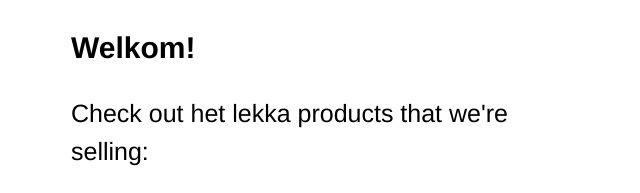
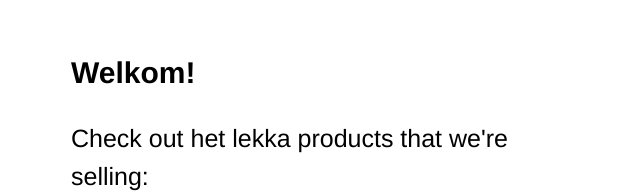
Before and after one commit to martinhellwagner/marketplace-showcase-website, a Vue app: page / in a window 1280 px wide. Shown: the top 193 px of the page, without its empty margins (319-959 px from the left). Built offline with nearby package versions, Linux system fonts and the light colour scheme.

Commit message:
Change margins

```diff
--- a/src/assets/style.scss
+++ b/src/assets/style.scss
@@ -51,16 +51,16 @@ body {
     max-width: 500px;
     text-align: left;
     line-height: 1.5;
-
-    @include fluidSizes(margin-top, 20, 25);
   }
 
   .headline {
     @include fluidSizes(font-size, 25, 30);
+    @include fluidSizes(margin-top, 40, 50);
   }
 
   .subheadline {
     @include fluidSizes(font-size, 20, 25);
+    @include fluidSizes(margin-top, 20, 25);
     @include fluidSizes(margin-bottom, 40, 50);
   }
 
```
